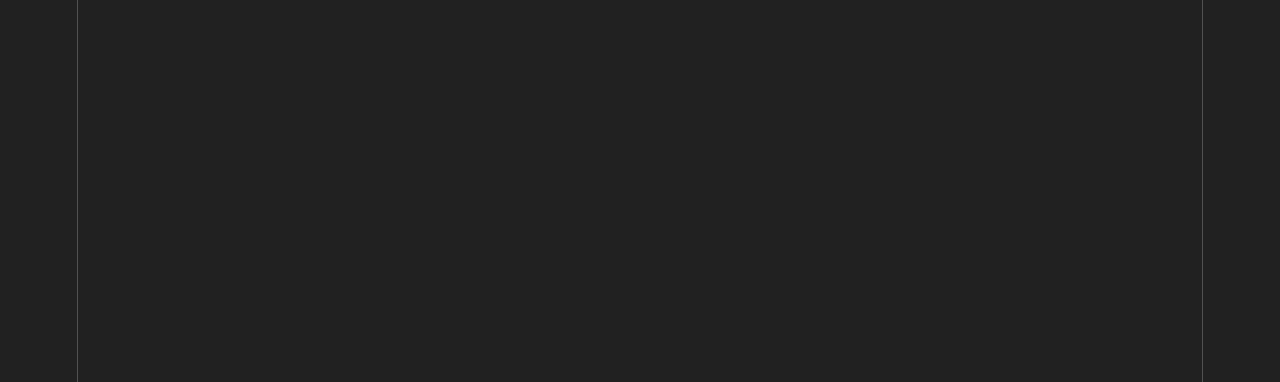
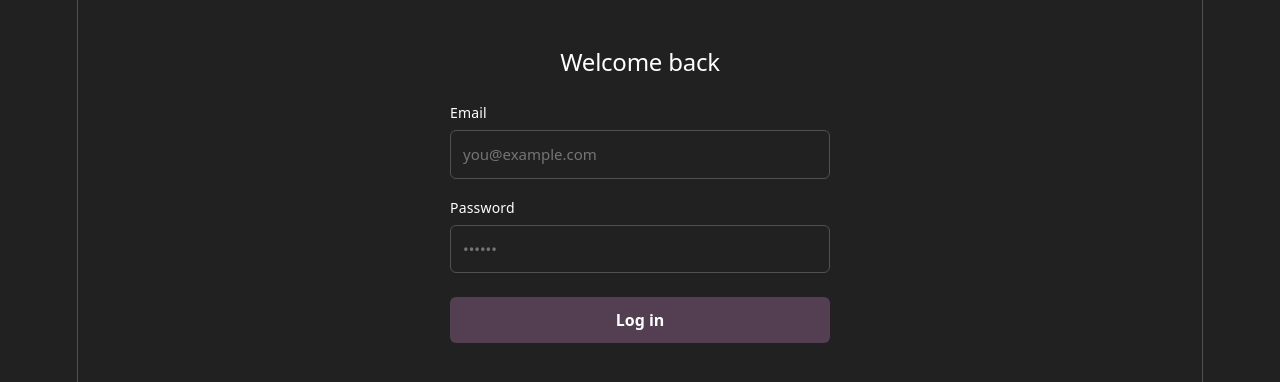
Before and after one commit to Crowbit-dev/Crowbit, a React (Vite) app in the folder client/: page /login in a window 1280 px wide. Before the commit this address had no page. Shown: the top 382 px of the page. Built offline with nearby package versions, Linux system fonts and the light colour scheme.

Commit message:
+Login page, Refactored css

```diff
--- a/client/src/Signup.css
+++ b/client/src/Auth.css
@@ -1,10 +1,10 @@
-.signup-page {
+.auth-page {
   display: flex;
   justify-content: center;
   padding: 48px 16px;
 }
 
-.signup-form {
+.auth-form {
   display: flex;
   flex-direction: column;
   gap: 16px;
@@ -13,12 +13,12 @@
   text-align: left;
 }
 
-.signup-form h2 {
+.auth-form h2 {
   text-align: center;
   margin-bottom: 8px;
 }
 
-.signup-form label {
+.auth-form label {
   display: flex;
   flex-direction: column;
   gap: 4px;
@@ -27,7 +27,7 @@
   color: var(--text-h);
 }
 
-.signup-form input {
+.auth-form input {
   padding: 10px 12px;
   border: 1px solid var(--border);
   border-radius: 6px;
@@ -38,13 +38,13 @@
   transition: border-color 0.15s;
 }
 
-.signup-form input:focus {
+.auth-form input:focus {
   outline: none;
   border-color: var(--accent);
   box-shadow: 0 0 0 3px var(--accent-bg);
 }
 
-.signup-form button[type="submit"] {
+.auth-form button[type="submit"] {
   margin-top: 8px;
   padding: 10px 16px;
   border: none;
@@ -58,11 +58,11 @@
   transition: opacity 0.15s;
 }
 
-.signup-form button[type="submit"]:hover {
+.auth-form button[type="submit"]:hover {
   opacity: 0.9;
 }
 
-.signup-error {
+.auth-error {
   color: #ef4444;
   font-size: 14px;
   text-align: center;
--- /dev/null
+++ b/client/src/Login.tsx
@@ -0,0 +1,54 @@
+import { useState, type ChangeEvent, type FormEvent } from 'react'
+import './Auth.css'
+
+type FormData = {
+	email: string
+	password: string
+}
+
+const initial: FormData = {
+	email: '',
+	password: '',
+}
+
+export default function Login() {
+	const [form, setForm] = useState<FormData>(initial)
+	const [error, setError] = useState<string | null>(null)
+
+	const update = (field: keyof FormData) => (e: ChangeEvent<HTMLInputElement>) =>
+		setForm(prev => ({ ...prev, [field]: e.target.value }))
+
+	const handleSubmit = (e: FormEvent<HTMLFormElement>) => {
+		e.preventDefault()
+		setError(null)
+
+		if (!form.email || !form.password) {
+			setError('Email and password are required')
+			return
+		}
+
+		console.log('Login payload:', { email: form.email, password: form.password })
+	}
+
+	return (
+		<div className="auth-page">
+			<form className="auth-form" onSubmit={handleSubmit}>
+				<h2>Welcome back</h2>
+
+				<label>
+					Email
+					<input type="email" value={form.email} onChange={update('email')} placeholder="you@example.com" />
+				</label>
+
+				<label>
+					Password
+					<input type="password" value={form.password} onChange={update('password')} placeholder="••••••" />
+				</label>
+
+				{error && <p className="auth-error">{error}</p>}
+
+				<button type="submit">Log in</button>
+			</form>
+		</div>
+	)
+}
--- a/client/src/Signup.tsx
+++ b/client/src/Signup.tsx
@@ -1,5 +1,6 @@
 import { useState, type FormEvent } from 'react'
-import './Signup.css'
+import crowpng from './assets/crowsideprofile.png';
+import './Auth.css'
 
 type FormData = {
 	email: string
@@ -44,8 +45,9 @@ export default function Signup() {
 	}
 
 	return (
-		<div className="signup-page">
-		<form className="signup-form" onSubmit={handleSubmit}>
+		<div className="auth-page" style={{ position: 'relative' }}>
+		<img src={crowpng} alt="Crow" style={{ width: '100px', height: '100px', position: 'absolute', top: 50, right: 50, pointerEvents: 'none', background: 'transparent', filter: 'drop-shadow(0 0 12px var(--accent-border))' }} />
+		<form className="auth-form" onSubmit={handleSubmit}>
 		<h2>Create an account</h2>
 
 		<label>
@@ -68,10 +70,10 @@ export default function Signup() {
 		<input type="password" value={form.confirmPassword} onChange={update('confirmPassword')} placeholder="••••••" />
 		</label>
 
-		{error && <p className="signup-error">{error}</p>}
+		{error && <p className="auth-error">{error}</p>}
 
 		<button type="submit">Sign up</button>
 		</form>
 		</div>
 	)
-}
+};
--- a/client/src/main.tsx
+++ b/client/src/main.tsx
@@ -4,13 +4,16 @@ import { BrowserRouter, Routes, Route } from 'react-router-dom'
 import './index.css'
 import App from './App.tsx'
 import Signup from './Signup.tsx'
+import Login from './Login.tsx'
 
 createRoot(document.getElementById('root')!).render(
   <StrictMode>
     <BrowserRouter>
       <Routes>
+        <Route path="*" element={<div>404 Not Found</div>} />
         <Route path="/" element={<App />} />
         <Route path="/signup" element={<Signup />} />
+        <Route path="/login" element={<Login />} />
       </Routes>
     </BrowserRouter>
   </StrictMode>,
```
Also changed, not shown: client/src/assets/crowsideprofile.png (renamed from client/src/assets/NicePng_crow-wing-png_5286376.png).
